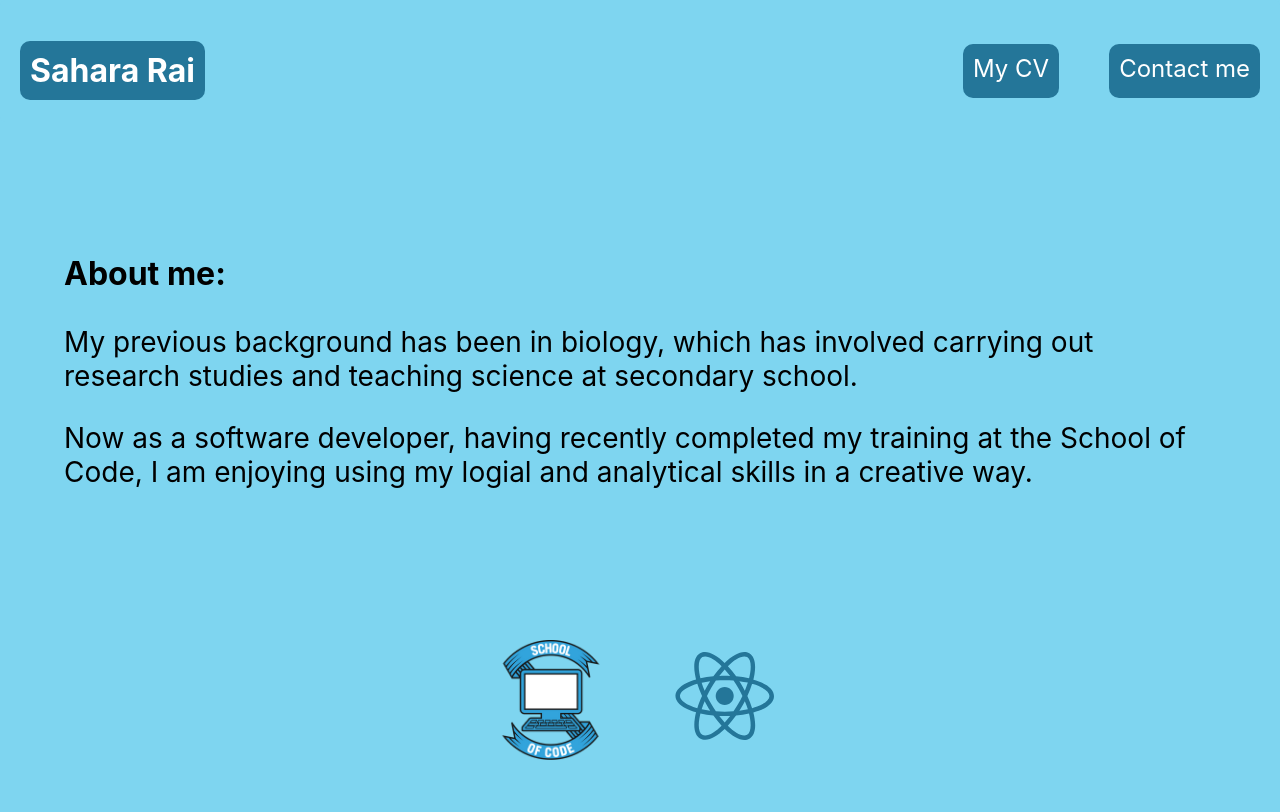
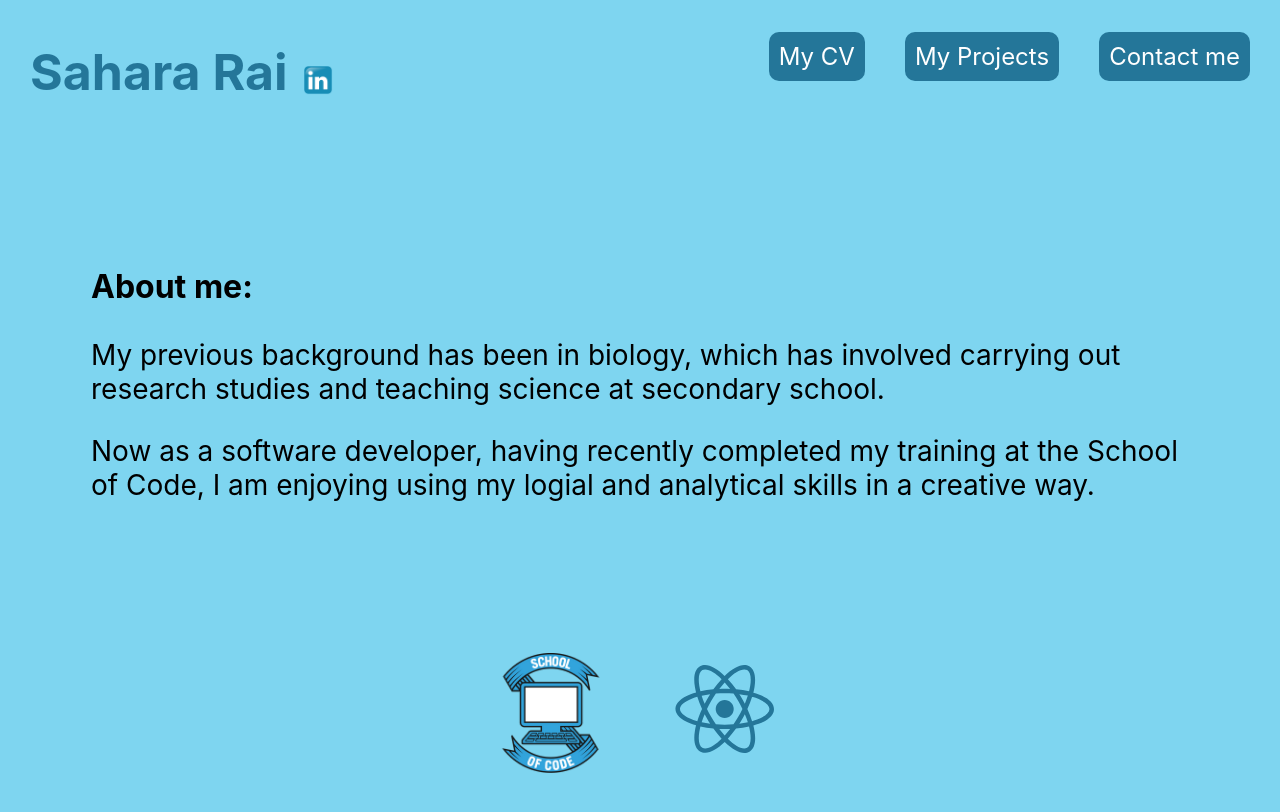
Before and after one commit to SaharaRai/Website, a Next.js app: page / in a window 1280 px wide. Shown: the top 812 px of the page. Built offline with nearby package versions, Linux system fonts and the light colour scheme.

Commit message:
nav bar restyled with linkedin icon

```diff
--- /dev/null
+++ b/components/name/name-styled.ts
@@ -0,0 +1,23 @@
+import styled from "styled-components";
+
+export const NameStyled = styled.div`
+  display: flex;
+  flex-direction: row;
+  position: relative;
+  h1 {
+    font-size: 50px;
+    color: #247699;
+    margin-right: 15px;
+    padding: 0px;
+  }
+
+  img {
+    width: 30px;
+    height: 30px;
+    position: absolute;
+    bottom: 40px;
+  }
+
+  .image-container {
+  }
+`;
--- /dev/null
+++ b/components/name/name.tsx
@@ -0,0 +1,19 @@
+import { NameStyled } from "./name-styled";
+
+function Name() {
+  return (
+    <NameStyled>
+      <h1>Sahara Rai</h1>
+      <div className="image-container">
+        <a
+          href="https://www.linkedin.com/in/sahararai/"
+          target="_blank"
+          rel="noopener noreferrer"
+        >
+          <img src="/linkedin-icon.png" alt="linkedin icon" />{" "}
+        </a>
+      </div>
+    </NameStyled>
+  );
+}
+export default Name;
--- a/components/navbar/navbar-styled.ts
+++ b/components/navbar/navbar-styled.ts
@@ -1,30 +1,32 @@
 import styled from "styled-components";
 
 export const NavbarStyled = styled.div`
+  /* position: fixed; */
   display: flex;
   justify-content: space-between;
-  margin: auto;
-  padding: 20px;
-  padding-bottom: 0px;
   width: 100%;
   background-color: #7ed5f0;
-  border-radius: 5px;
-
+  margin: auto;
   .menu {
     display: flex;
+    flex-direction: row;
+
+    border-radius: 5px;
   }
 
   p {
-    margin-left: 50px;
+    margin-left: 40px;
     font-size: 24px;
     background-color: #247699;
     padding: 10px;
     border-radius: 10px;
+    height: fit-content;
   }
 
-  h1 {
+  /* h1 {
     background-color: #247699;
+    color: black;
     padding: 10px;
     border-radius: 10px;
-  }
+  } */
 `;
--- a/components/navbar/navbar.tsx
+++ b/components/navbar/navbar.tsx
@@ -1,14 +1,20 @@
+import Name from "../name/name";
 import { NavbarStyled } from "./navbar-styled";
 export function Navbar() {
   return (
     <NavbarStyled>
-      <h1>Sahara Rai</h1>
+      {/* <h1>Sahara Rai</h1> */}
+      <div>
+        <Name />
+      </div>
       <div className="menu">
         <p>
           <a href="/pdf/CV_SRai_2022_.pdf" target="_blank">
             My CV
           </a>
         </p>
+
+        <p>My Projects</p>
 
         <p>
           <a href="mailto:sxrai294@gmail.com">Contact me</a>
--- a/styles/globals.css
+++ b/styles/globals.css
@@ -1,7 +1,9 @@
 html,
 body {
   padding: 0;
-  margin: 0;
+  margin-left: 15px;
+  margin-right: 15px;
+
   font-family: -apple-system, BlinkMacSystemFont, Segoe UI, Roboto, Oxygen,
     Ubuntu, Cantarell, Fira Sans, Droid Sans, Helvetica Neue, sans-serif;
   background-color: #7ed5f0;
```
Also changed, not shown: public/linkedin-icon.png (added), 1 other file (tests, documents, lock files or other folders).
